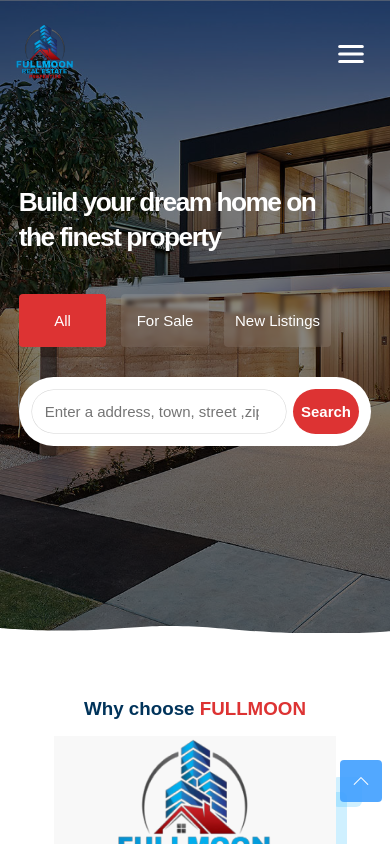
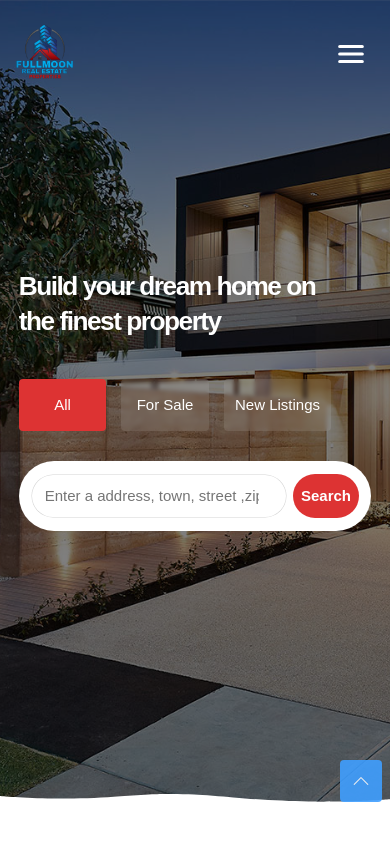
Before and after one commit to unnamed-lab/fullmoon-real-estate, a React (Vite) app: page / in a window 390 px wide. Shown: the top 844 px of the page. Built offline with nearby package versions, Linux system fonts and the light colour scheme.

Commit message:
SEO config tweak #05

```diff
--- a/package.json
+++ b/package.json
@@ -8,7 +8,8 @@
     "build": "vite build",
     "lint": "eslint . --ext js,jsx --report-unused-disable-directives --max-warnings 0",
     "preview": "vite preview",
-    "compile:sass": "sass --watch src/styles/scss:src/styles/css"
+    "compile:sass": "sass --watch src/styles/scss:src/styles/css",
+    "postbuild": "react-snap"
   },
   "dependencies": {
     "autoprefixer": "^10.4.17",
@@ -16,7 +17,8 @@
     "react": "^18.2.0",
     "react-dom": "^18.2.0",
     "react-helmet-async": "^2.0.4",
-    "react-router-dom": "^6.22.1"
+    "react-router-dom": "^6.22.1",
+    "react-snap": "^1.23.0"
   },
   "devDependencies": {
     "@types/react": "^18.2.55",
--- a/src/components/main.jsx
+++ b/src/components/main.jsx
@@ -1,10 +1,25 @@
 import React from "react";
-import ReactDOM from "react-dom/client";
+// import ReactDOM from "react-dom/client";
+import { hydrateRoot, createRoot } from "react-dom/client";
 import App from "./App.jsx";
 import "../styles/css/root.css";
 
-ReactDOM.createRoot(document.getElementById("root")).render(
+
+const app = (
   <React.StrictMode>
     <App />
   </React.StrictMode>
 );
+
+const rootElement = document.getElementById("root");
+if (rootElement.hasChildNodes()) {
+  hydrateRoot(rootElement, app)
+} else {
+  createRoot(rootElement).render(app);
+}
+
+// ReactDOM.createRoot(document.getElementById("root")).render(
+//   <React.StrictMode>
+//     <App />
+//   </React.StrictMode>
+// );
--- a/src/styles/css/app.module.css
+++ b/src/styles/css/app.module.css
@@ -11,7 +11,7 @@
 }
 @media (max-width: 767px) {
   .hero {
-    height: 75dvh;
+    height: 95dvh;
   }
 }
 .hero .bgBackdrop {
--- a/src/styles/scss/section/_home.scss
+++ b/src/styles/scss/section/_home.scss
@@ -13,7 +13,7 @@
   padding: 0 !important;
 
   @include responsive(mobile) {
-    height: 75dvh;
+    height: 95dvh;
   }
 
   .bgBackdrop {
```
Also changed, not shown: 1 other file (tests, documents, lock files or other folders).
